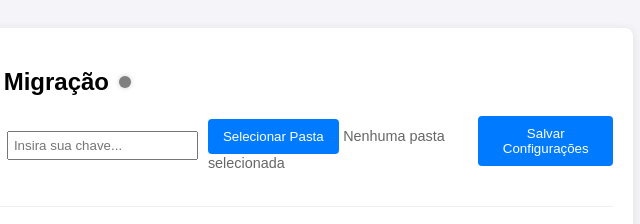
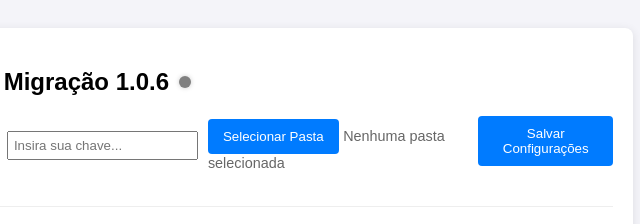
Before and after one commit to brunojustino/dbftomysql, a website built with Vite: page src/index.html in a window 1280 px wide. Shown: the top 224 px of the page, 377-1017 px from the left. Built offline with nearby package versions, Linux system fonts and the light colour scheme.

Commit message:
auto update test

```diff
--- a/src/index.html
+++ b/src/index.html
@@ -64,7 +64,7 @@
   <body>
     <div class="container">
       <h2 style="display: flex; align-items: center; gap: 10px">
-        Proinfo Migração
+        Proinfo Migração 1.0.6
         <span
           id="statusCircle"
           title="Verificando conexão..."
```
Also changed, not shown: package.json (+10 -12 lines).
